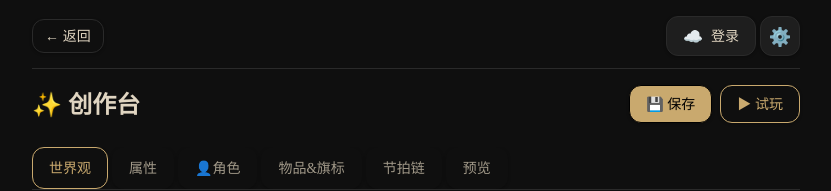
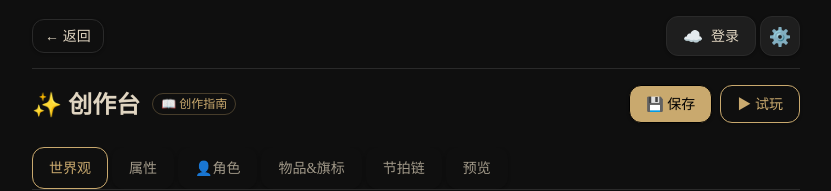
Before and after one commit to walkeryi/huashijie, a Next.js app: page /creator in a window 1280 px wide. Shown: the top 191 px of the page, without its empty margins (224-1055 px from the left). Built offline with nearby package versions, Linux system fonts and the light colour scheme.

Commit message:
feat(creator): 创作指南链接移到标题旁显眼位置

```diff
--- a/src/components/WorldCreator.tsx
+++ b/src/components/WorldCreator.tsx
@@ -55,7 +55,10 @@ export default function WorldCreator() {
 
         {/* Header */}
         <div className="flex items-center justify-between mb-6">
-          <h1 className="text-2xl font-bold">✨ 创作台</h1>
+          <div className="flex items-center gap-3">
+            <h1 className="text-2xl font-bold">✨ 创作台</h1>
+            <a href="/docs/玩家创作指南.md" target="_blank" className="text-xs text-[var(--accent)] hover:underline border border-[var(--accent)]/30 px-2 py-0.5 rounded-full">📖 创作指南</a>
+          </div>
           <div className="flex gap-2">
             <button onClick={handleSave} className="px-4 py-2 rounded-xl bg-[var(--accent)] text-black text-sm font-medium hover:bg-[var(--accent-hover)] transition-colors">
               {saved ? '✅ 已保存' : '💾 保存'}
```
